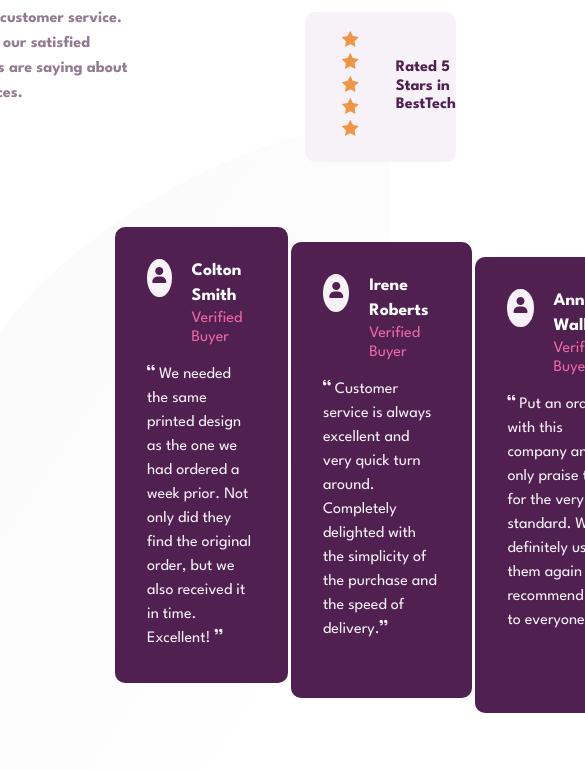
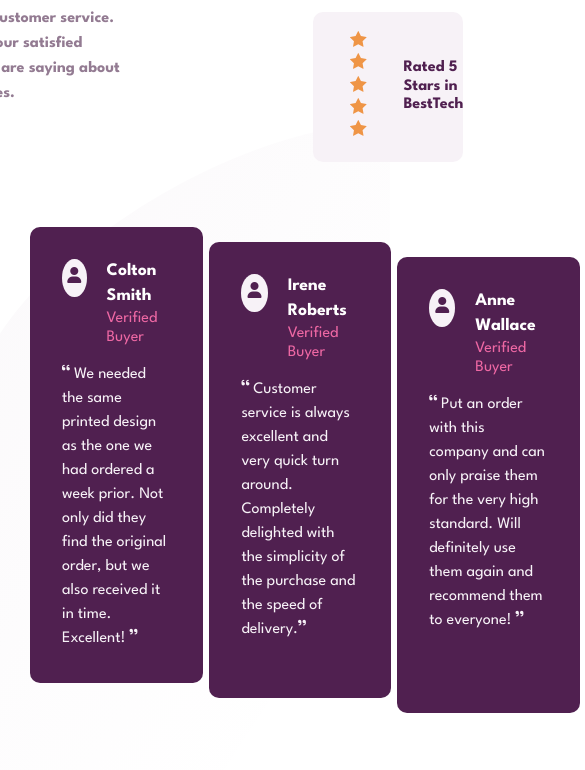
Before and after one commit to idiab1/Social-proof-section, a plain HTML site: page index.html in a window 390 px wide. Shown: the part 411-1181 px from the top of the page, 585 px wide, since content can reach past the window. Drawn offline with nearby package versions, Linux system fonts and the light colour scheme; files that its build step writes are made by us from their sources.

Commit message:
write style for container in small screens'

```diff
--- a/css/scss/layouts/_global.scss
+++ b/css/scss/layouts/_global.scss
@@ -15,4 +15,10 @@ body {
     margin-right: auto;
     width: calc(100% - 200px);
 }
+
+@media (max-width: 767.98px) {
+    .container {
+        width: calc(100% - 30px);
+    }
+}
 // End of container
```
